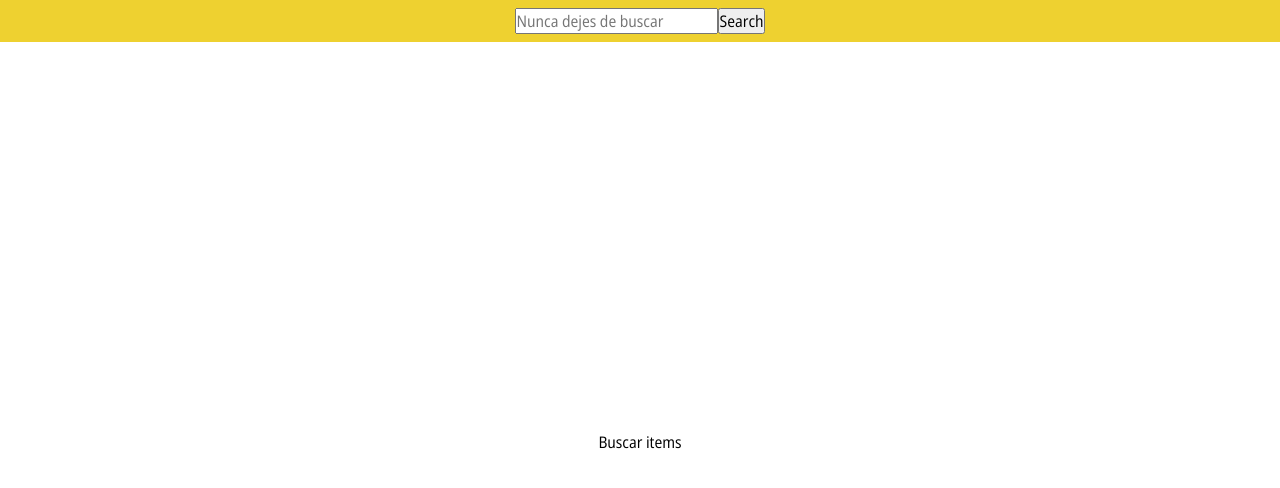
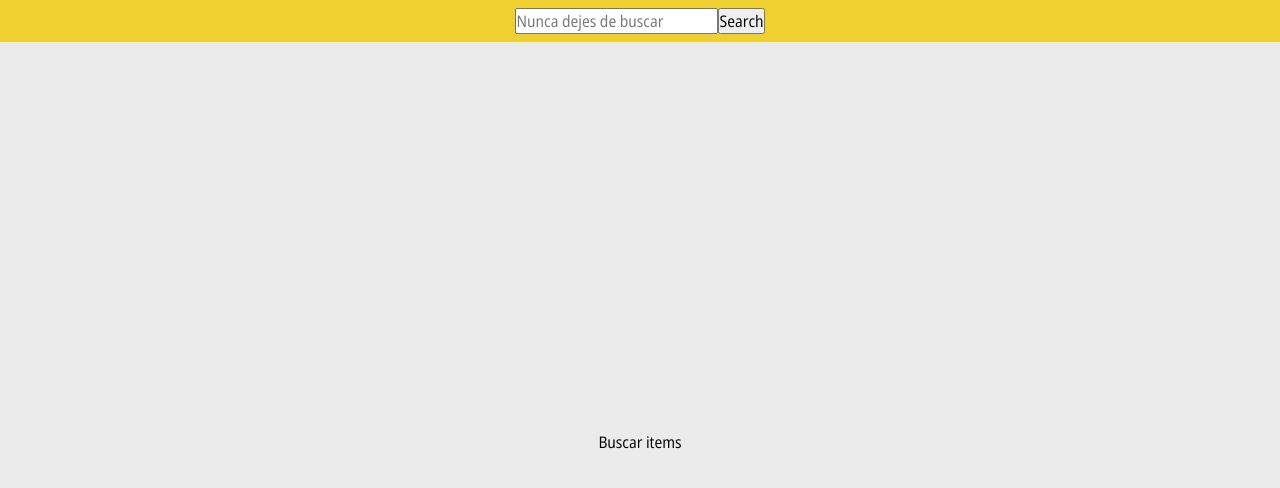
Before and after one commit to famicucci/meli-challenge.frontend, a Next.js app: page / in a window 1280 px wide. Shown: the top 488 px of the page. Built offline with nearby package versions, Linux system fonts and the light colour scheme.

Commit message:
Change background color

```diff
--- a/src/app/styles/globals.css
+++ b/src/app/styles/globals.css
@@ -10,4 +10,5 @@ html,
 body {
   max-width: 100vw;
   overflow-x: hidden;
+  background-color: var(--main-background-color);
 }
--- a/src/app/styles/variables.css
+++ b/src/app/styles/variables.css
@@ -1,4 +1,5 @@
 :root {
     --primary-color: #eed130;
     --base-spacing: 8px;
+    --main-background-color: #EBEBEB;
 }
```
